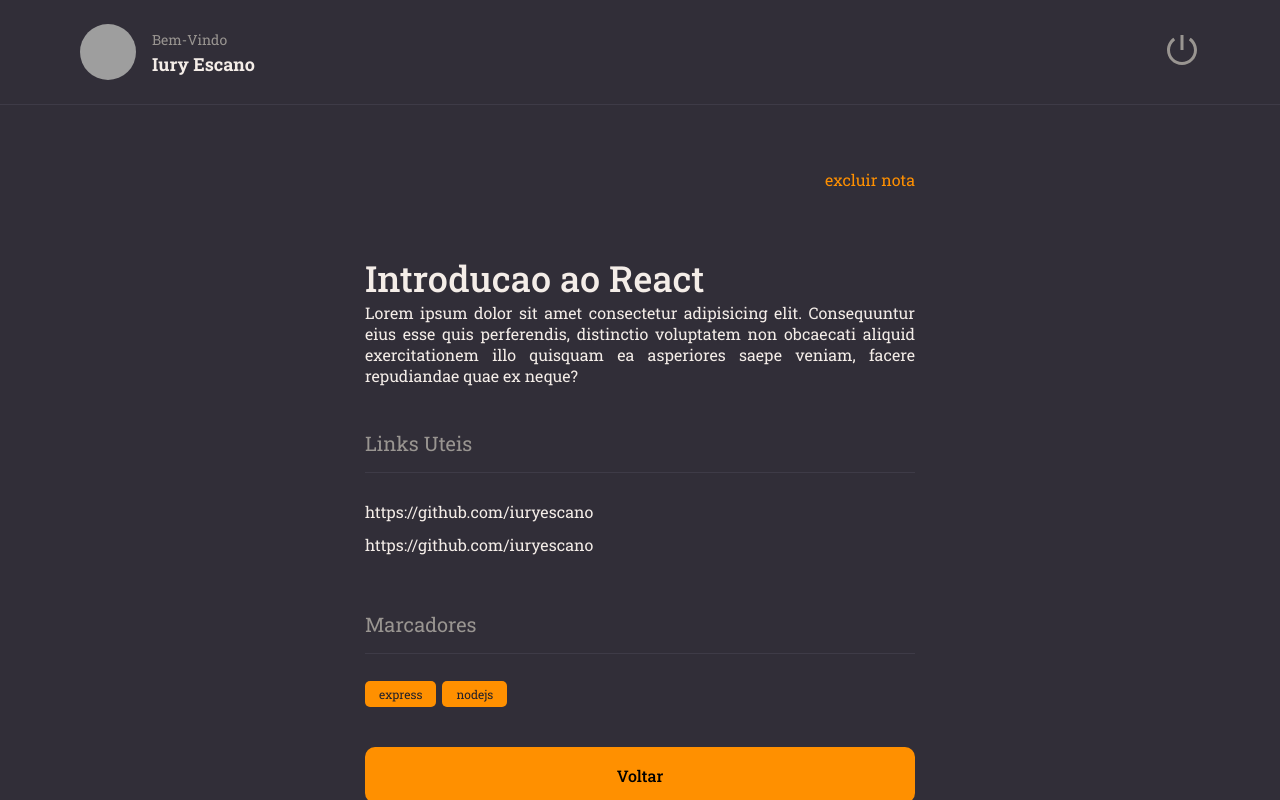
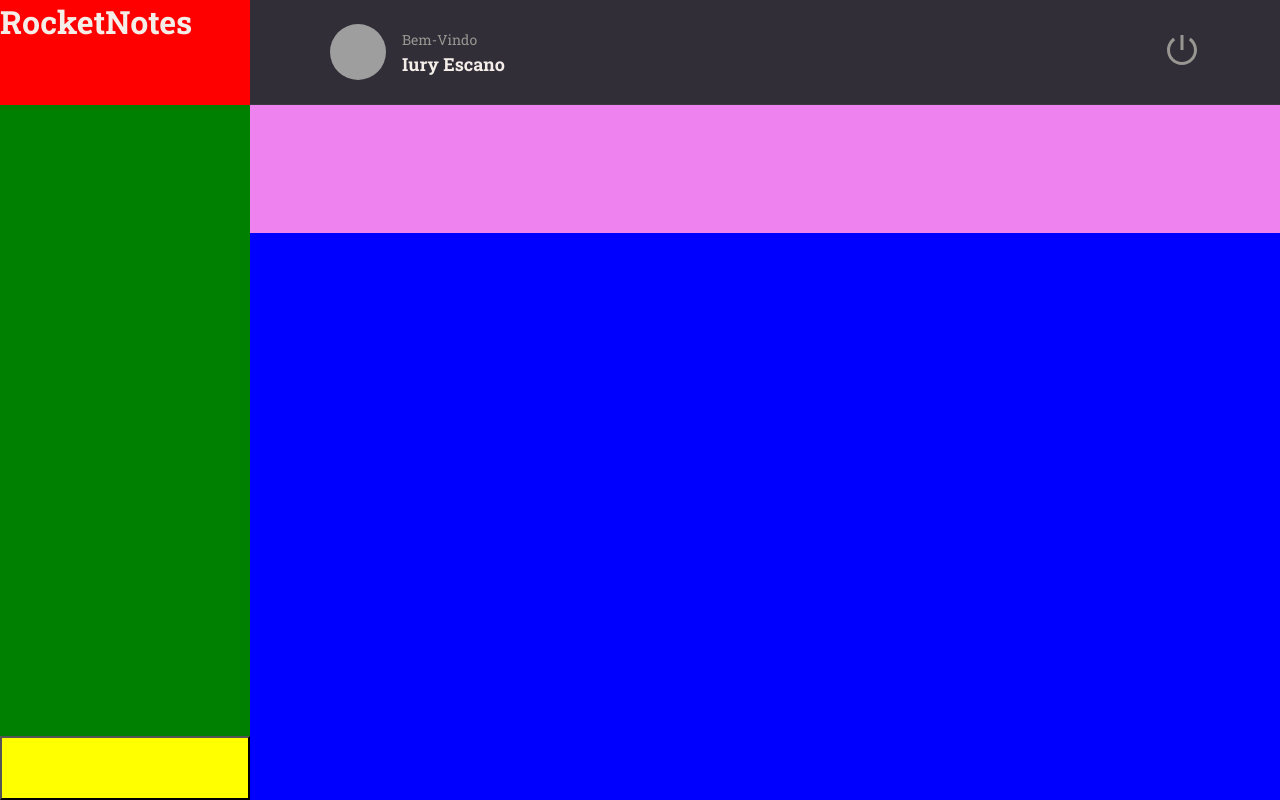
Before and after one commit to iuryescano/MyNotes, a React (Vite) app: page / in a window 1280 px wide. Built offline with nearby package versions, Linux system fonts and the light colour scheme; grey boxes are pictures that could not be loaded.

Commit message:
Adding Grid in Home

```diff
--- a/src/main.jsx
+++ b/src/main.jsx
@@ -7,13 +7,13 @@
 
 import theme from './styles/theme';
 
-import { Details } from './pages/Details';
+import { Home } from './pages/Home';
 
 ReactDOM.createRoot(document.getElementById('root')).render(
   <React.StrictMode>
     <ThemeProvider theme={theme}>
       <GlobalStyles />
-      <Details />
+      <Home />
     </ThemeProvider>
   </React.StrictMode>,
 )
--- /dev/null
+++ b/src/pages/Home/index.jsx
@@ -0,0 +1,33 @@
+import { Container, Brand, Menu, Search, Content, NewNote } from './styles';
+
+import { Header } from '../../components/Header';
+
+export function Home(){
+    return(
+        <Container>
+            <Brand>
+                <h1>RocketNotes</h1>
+            </Brand>
+
+        <Header/>
+
+        <Menu>
+
+        </Menu>
+
+        <Search>
+
+        </Search>
+
+        <Content>
+
+        </Content>
+
+        <NewNote>
+
+        </NewNote>
+
+        </Container>
+
+    );
+}
--- /dev/null
+++ b/src/pages/Home/styles.js
@@ -0,0 +1,38 @@
+import styled from "styled-components";
+
+export const Container  = styled.div`
+    width: 100%;
+    height: 100vh;
+
+    display: grid;
+    grid-template-columns: 250px auto;
+    grid-template-rows: 105px 128px auto 64px;
+    grid-template-areas: "brand header" "menu search" "menu content" "newnote content";
+
+    background-color: ${({ theme }) => theme.COLORS.GRAY_800};
+`;
+
+export const Brand  = styled.div`
+    grid-area: brand;
+    background: red;
+`;
+
+export const Menu = styled.ul`
+    grid-area: menu;
+    background: green;
+`;
+
+export const Search = styled.div`
+    grid-area: search;
+    background: violet;
+`;
+
+export const Content = styled.div`
+    grid-area: content;
+    background: blue;
+`;
+
+export const NewNote = styled.button`
+    grid-area: newnote;
+    background: yellow;
+`;
```
